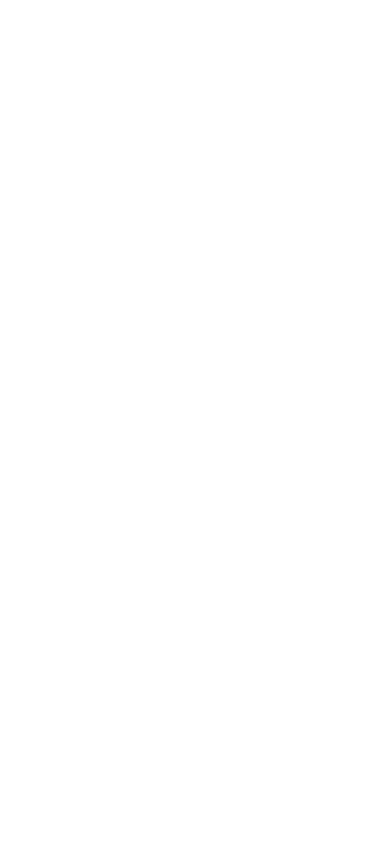
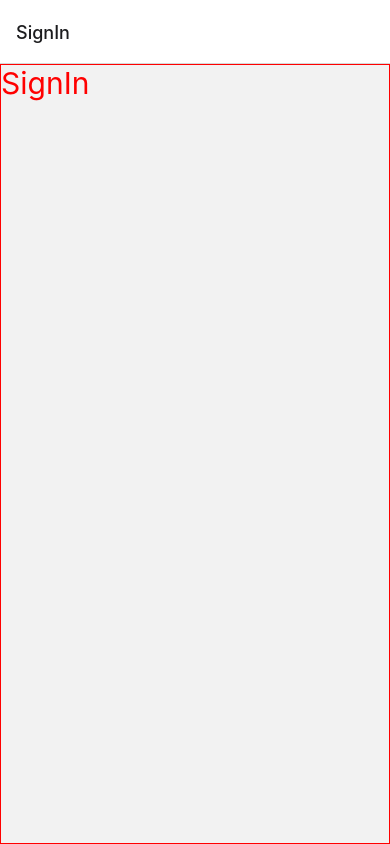
Before and after one commit to vagnersilvaifsul/pdm_aulas, a React Native app: screen / in a window 390 px wide. Built offline with nearby package versions, Linux system fonts and the light colour scheme.

Commit message:
fix: navigation dependencias

```diff
--- a/App.jsx
+++ b/App.jsx
@@ -1,6 +1,18 @@
 import {NavigationContainer} from '@react-navigation/native';
+import {createNativeStackNavigator} from '@react-navigation/native-stack';
 import * as React from 'react';
+import Home from './src/telas/Home';
+import SignIn from './src/telas/SignIn';
+
+const Stack = createNativeStackNavigator();
 
 export default function App() {
-  return <NavigationContainer>{/* Rest of your app code */}</NavigationContainer>;
+  return (
+    <NavigationContainer>
+      <Stack.Navigator initialRouteName="SignIn">
+        <Stack.Screen name="SignIn" component={SignIn} />
+        <Stack.Screen name="Home" component={Home} />
+      </Stack.Navigator>
+    </NavigationContainer>
+  );
 }
```
Also changed, not shown: 1 other file (tests, documents, lock files or other folders).
